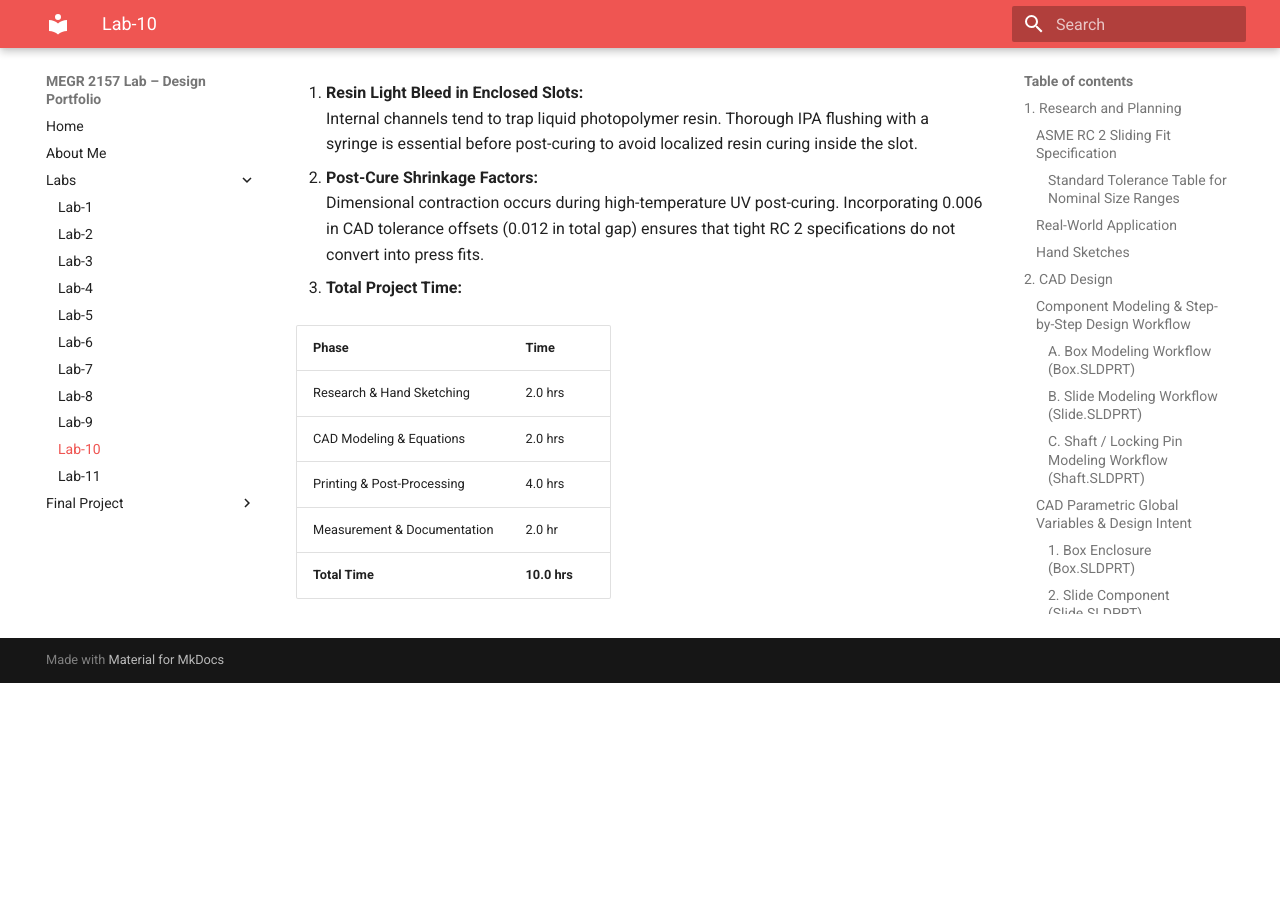
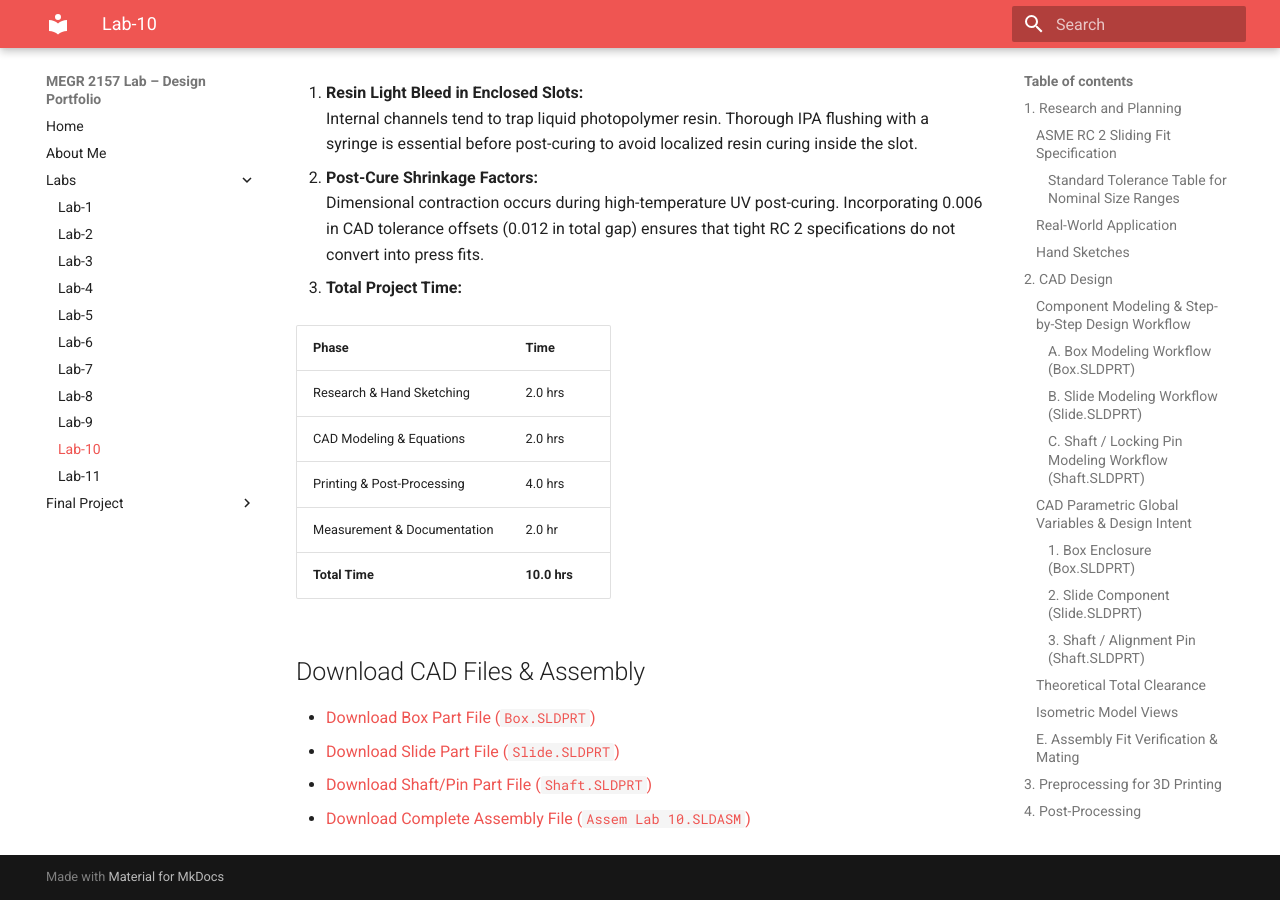
Before and after one commit to MHasan-27/Mohammad-Hasan, an MkDocs documentation site: the page built from docs/Labs/L10/index.md, in a window 1280 px wide and 900 px high, scrolled down 17147 px. Built offline with MkDocs 1.6.1 and Material for MkDocs 9.7.7, drawn with Linux system fonts in a browser that asks for light colours; before the commit the page ends 17830 px from its top, so only the background shows below that.

Commit message:
Add CAD files download section to Lab 10 index
Added section for downloading CAD files and assembly.

```diff
--- a/docs/Labs/L10/index.md
+++ b/docs/Labs/L10/index.md
@@ -215,3 +215,10 @@ The **0.012 in** total CAD clearance successfully compensated for physical print
    | Printing & Post-Processing   | 4.0 hrs  |
    | Measurement & Documentation  | 2.0 hr   |
    | **Total Time**               | **10.0 hrs** |
+
+## Download CAD Files & Assembly
+
+- [Download Box Part File (`Box.SLDPRT`)](Box.SLDPRT)
+- [Download Slide Part File (`Slide.SLDPRT`)](Slide.SLDPRT)
+- [Download Shaft/Pin Part File (`Shaft.SLDPRT`)](Shaft.SLDPRT)
+- [Download Complete Assembly File (`Assem Lab 10.SLDASM`)](Assem%20Lab%2010.SLDASM)
```
